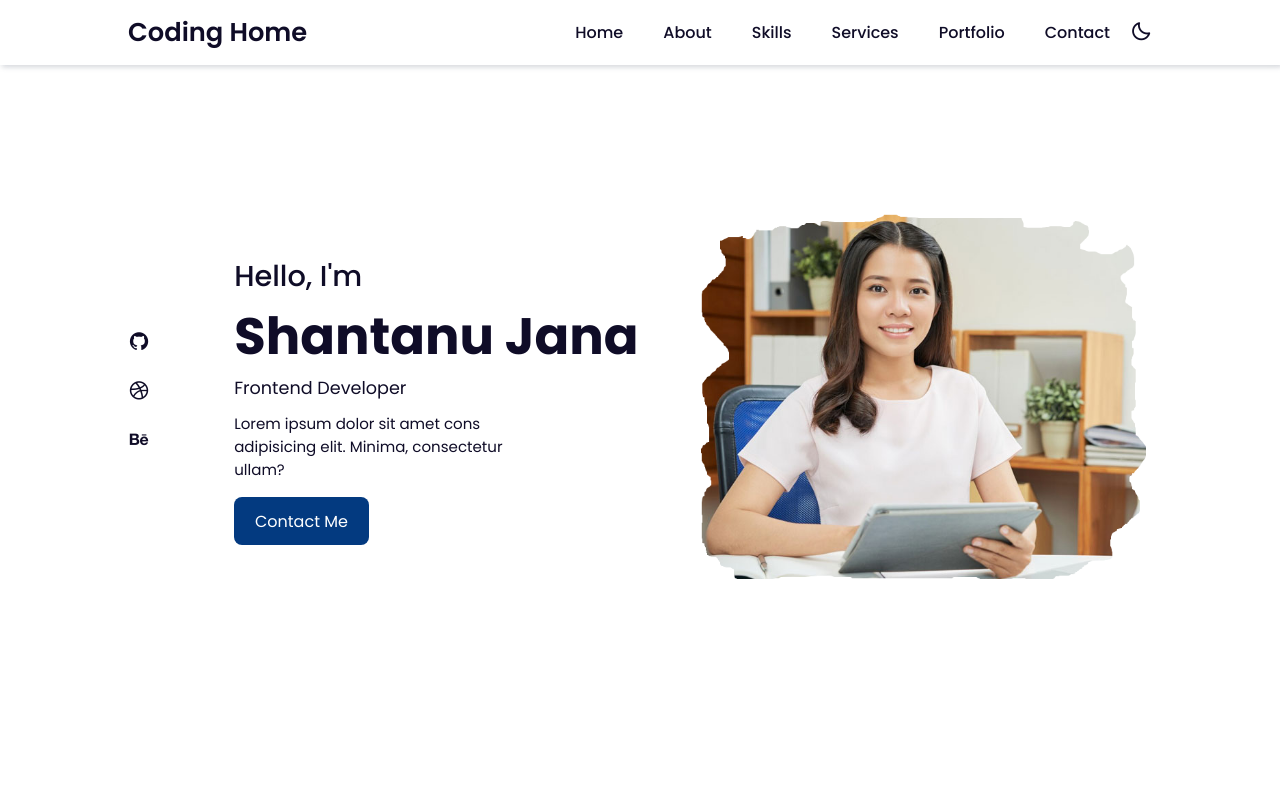
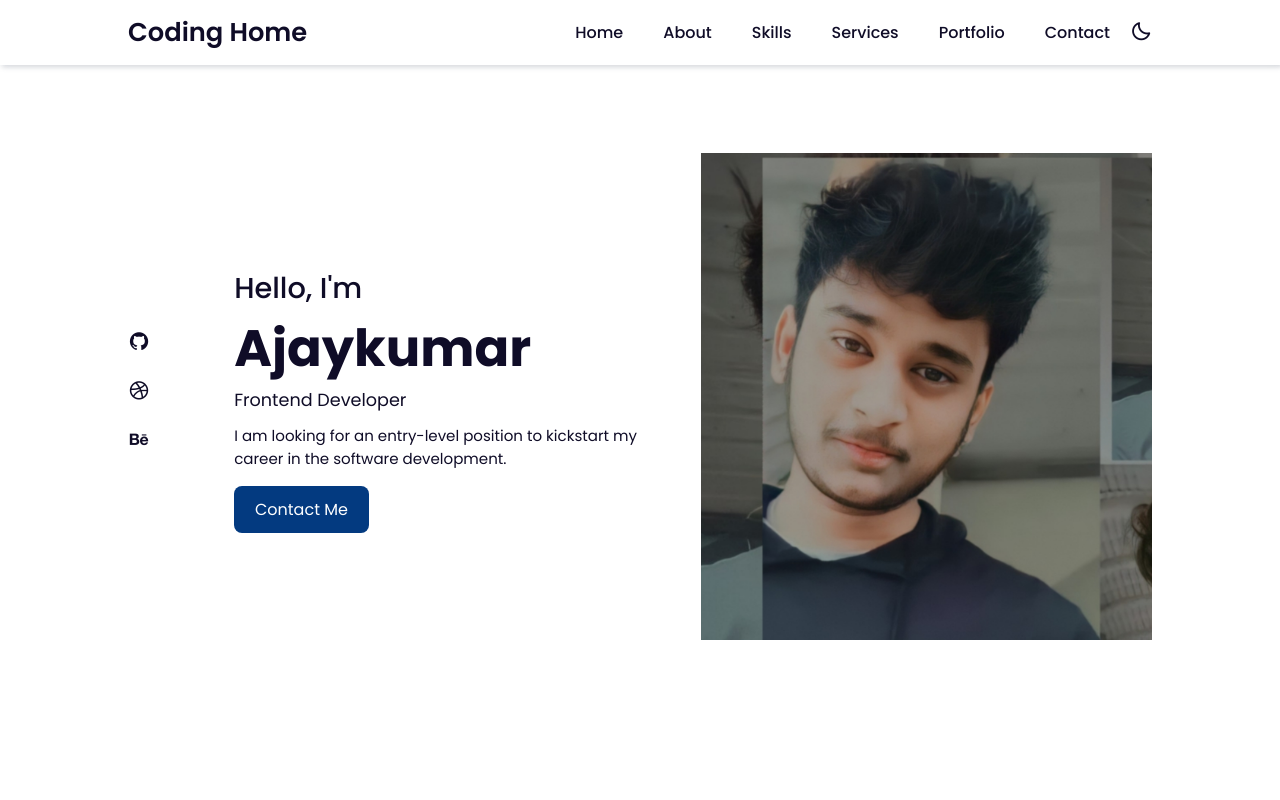
Before and after one commit to Ajaykumarme/Ajay, a plain HTML site: page index.html in a window 1280 px wide. Shown: the top 800 px of the page. Drawn offline with nearby package versions, Linux system fonts and the light colour scheme.

Commit message:
Update index.html

```diff
--- a/index.html
+++ b/index.html
@@ -38,13 +38,13 @@
             <a href="#"><i class='bx bxl-behance' ></i></a>
         </div>
         <div class="home-img">
-            <img src="11.png" alt="">
+            <img src="Ajay.jpg" alt="">
         </div>
         <div class="home-text">
             <span>Hello, I'm</span>
-            <h1>Shantanu Jana</h1>
+            <h1>Ajaykumar</h1>
             <h2>Frontend Developer</h2>
-            <p>Lorem ipsum dolor sit amet cons <br> adipisicing elit. Minima, consectetur <br> ullam?</p>
+            <p>I am looking for an entry-level position to kickstart my career in the software development.</p>
             <a href="#contact" class="btn">Contact Me</a>
         </div>
 
```
